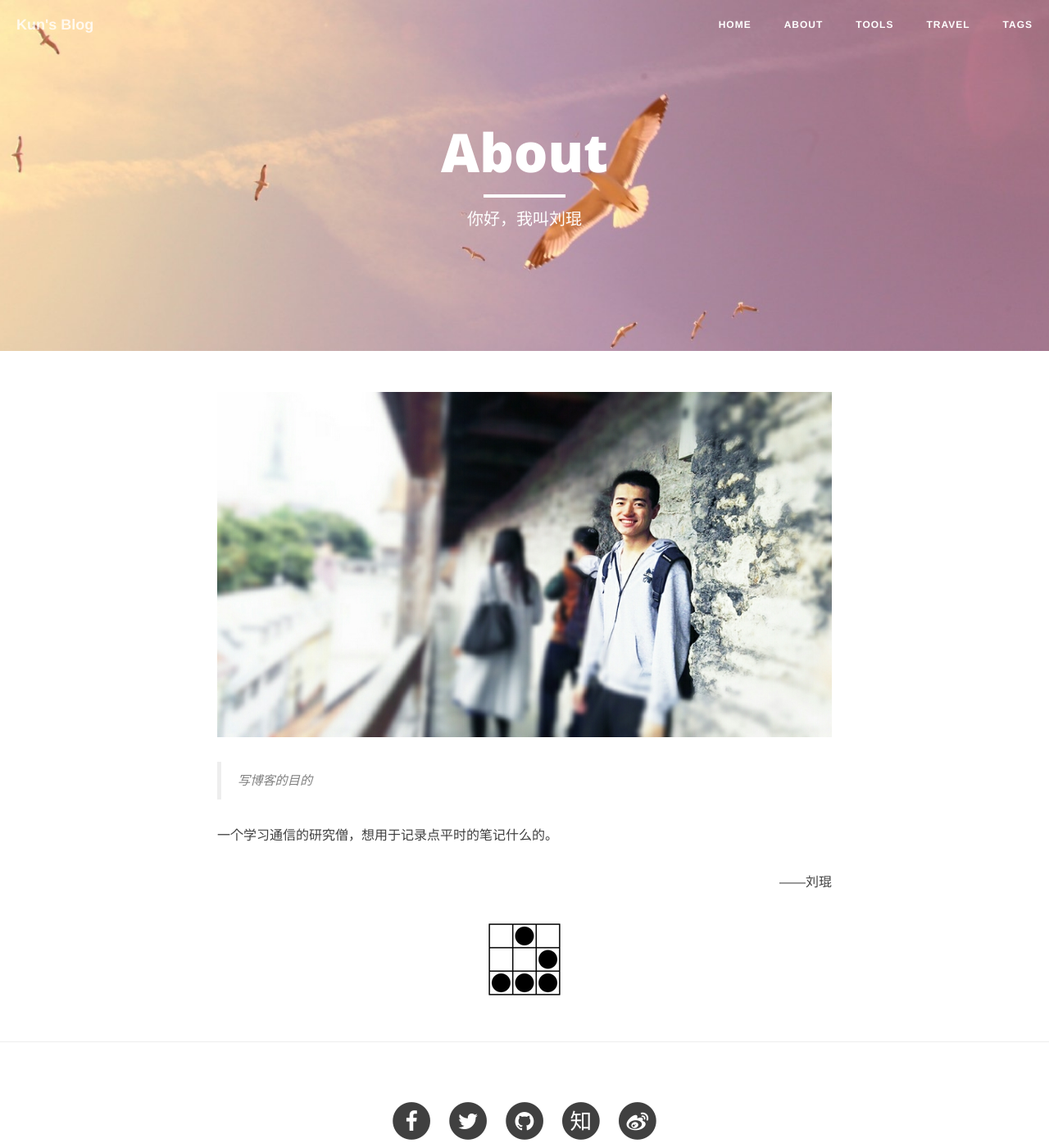
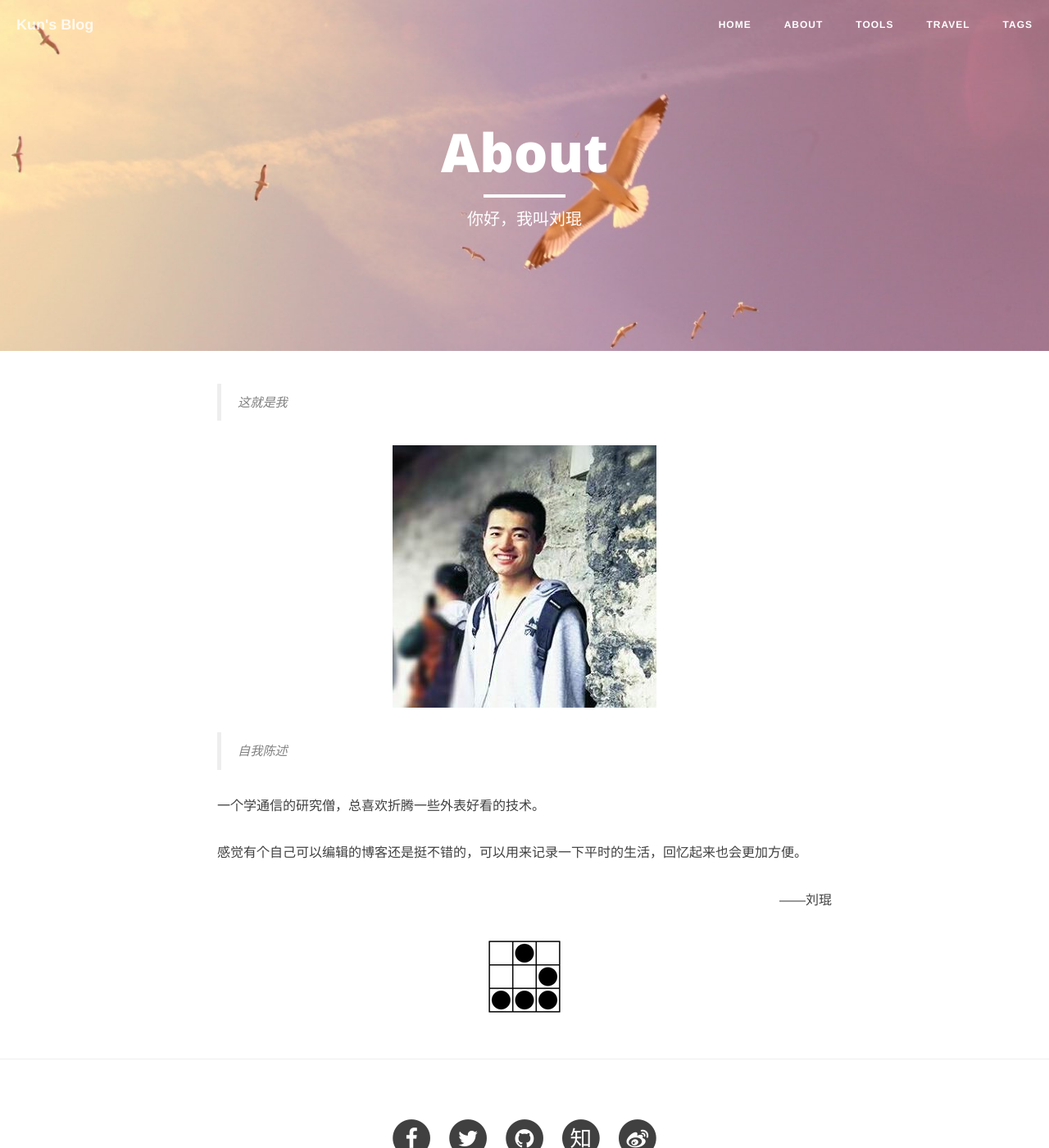
Before and after one commit to liukun2634/liukun2634.github.io, a Jekyll site: the page built from About.md, in a window 1280 px wide and 1400 px high. Shown: the whole window at 82% size. Built offline with Jekyll 4.4.1, drawn with Linux system fonts in a browser that asks for light colours; nearby versions of some CDN libraries.

Commit message:
modified version 2

```diff
--- a/About.md
+++ b/About.md
@@ -5,13 +5,18 @@ description: "你好，我叫刘琨"
 header-img: "img/seagulls.jpg"
 ---
 
+> 这就是我
+
 <center>
+
     <p><img src="img/Zero.jpg" align="center"></p>
 </center>
 
-> 写博客的目的
+> 自我陈述
 
-一个学习通信的研究僧，想用于记录点平时的笔记什么的。
+一个学通信的研究僧，总喜欢折腾一些外表好看的技术。
+
+感觉有个自己可以编辑的博客还是挺不错的，可以用来记录一下平时的生活，回忆起来也会更加方便。
 
 <p align="right">——刘琨</p>
 
```
Also changed, not shown: img/Zero.JPG, 1 other file.
